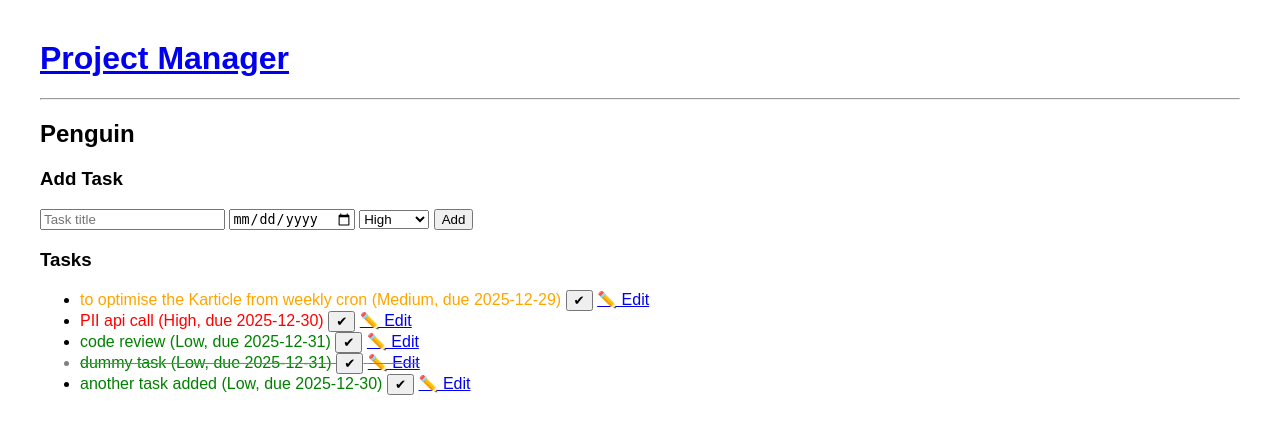
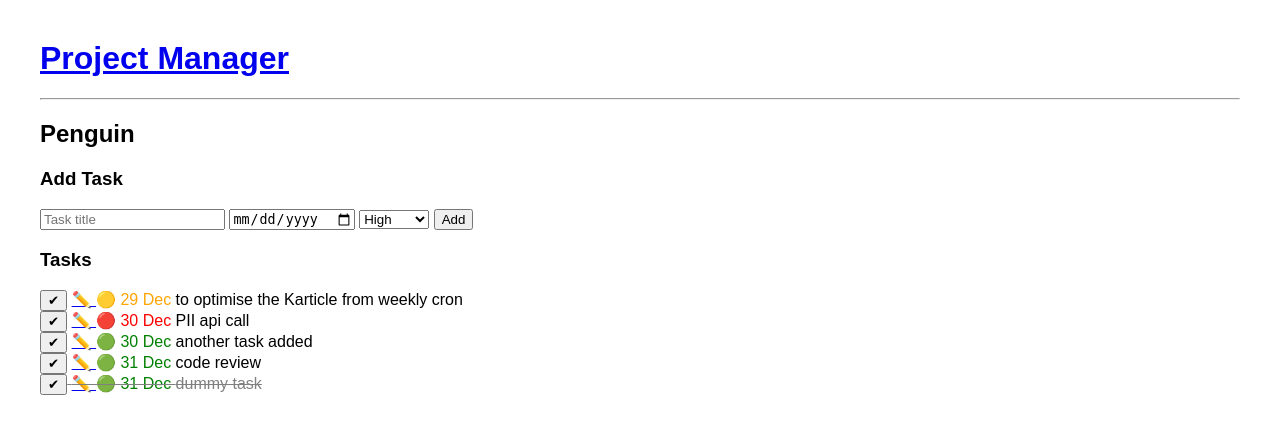
Before and after one commit to simrat-code/brainwave, a FastAPI app: page /projects/1 in a window 1280 px wide. Shown: the top 434 px of the page. Run offline with FastAPI, Linux system fonts and the light colour scheme.

Commit message:
sort tasks as per due-date, compact format to display tasks within project.

```diff
--- a/main.py
+++ b/main.py
@@ -59,6 +59,9 @@ def create_project(name: str = Form(...), db: Session = Depends(get_db)):
 @app.get("/projects/{project_id}")
 def view_project(project_id: int, request: Request, db: Session = Depends(get_db)):
     project = db.query(Project).get(project_id)
+    project.tasks.sort(
+        key=lambda t: (t.due_date is None, t.due_date)
+    )
     return templates.TemplateResponse(
         "project.html",
         {"request": request, "project": project}
--- a/templates/base.html
+++ b/templates/base.html
@@ -8,6 +8,7 @@
         .high { color: red; }
         .medium { color: orange; }
         .low { color: green; }
+        ul { list-style: none; padding-left: 0; }
     </style>
 </head>
 <body>
--- a/templates/project.html
+++ b/templates/project.html
@@ -19,15 +19,25 @@
 <ul>
 {% for task in project.tasks %}
     <li class="{% if task.done %}done{% endif %}">
-        <span class="{{ task.priority|lower }}">
-            {{ task.title }} ({{ task.priority }}, due {{ task.due_date }})
-        </span>
 
         <form method="post" action="/tasks/{{ task.id }}/toggle" style="display:inline">
             <button>✔</button>
         </form>
 
-        <a href="/tasks/{{ task.id }}/edit">✏️ Edit</a>
+        <a href="/tasks/{{ task.id }}/edit">✏️ </a>
+
+        <!-- <span class="{{ task.priority|lower }}">
+            {{ task.title }} ({{ task.priority }} {{ task.due_date.strftime('%d/%m') }})
+        </span> -->
+
+        <span class="task-meta {{ task.priority|lower }}">
+            {% if task.priority == 'High' %}🔴{% endif %}
+            {% if task.priority == 'Medium' %}🟡{% endif %}
+            {% if task.priority == 'Low' %}🟢{% endif %}
+            {{ task.due_date.strftime('%d %b') if task.due_date else '—' }}
+        </span>
+
+         {{ task.title }}
     </li>
 {% endfor %}
 </ul>
```
Also changed, not shown: 1 other file.
